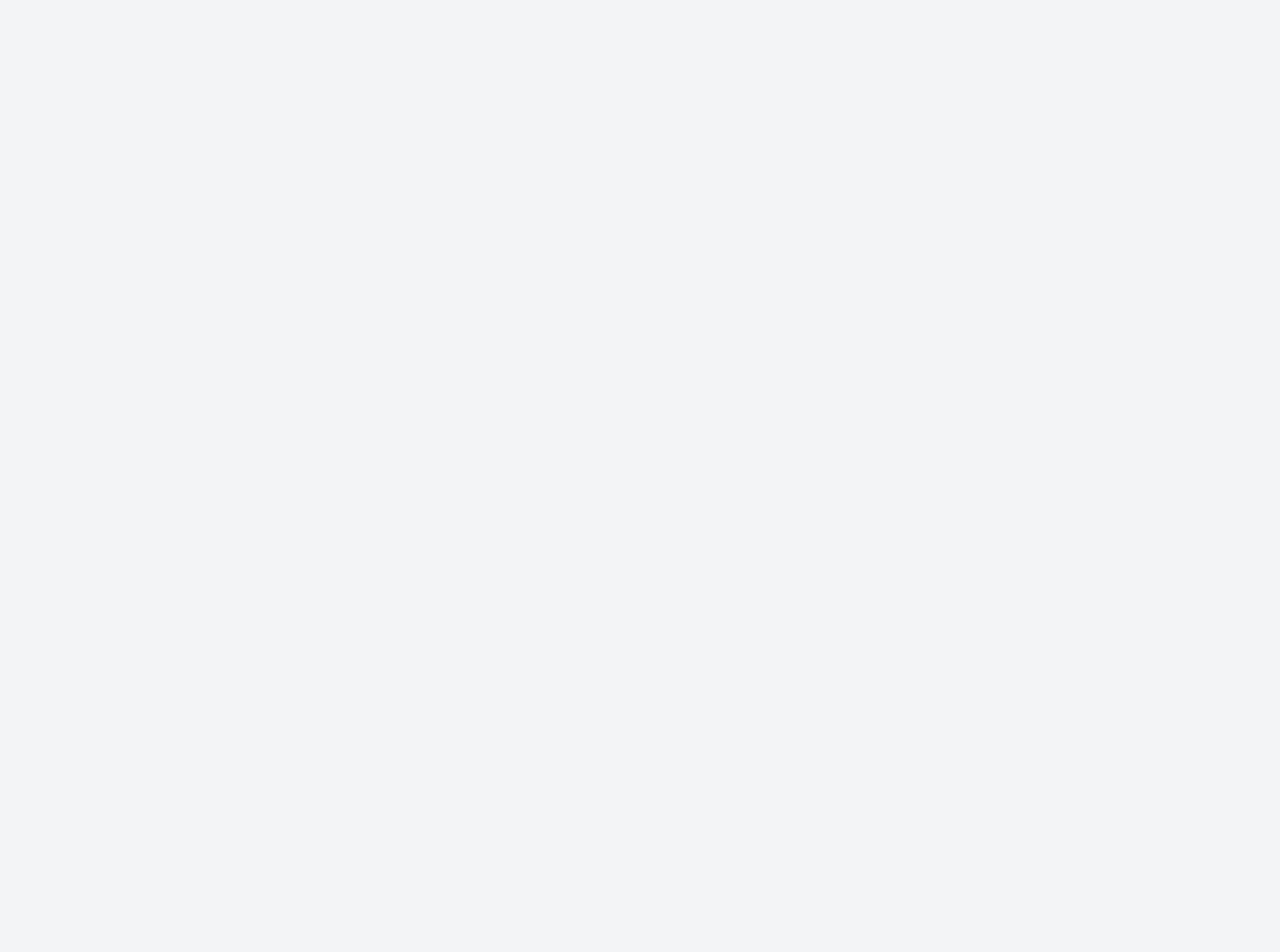
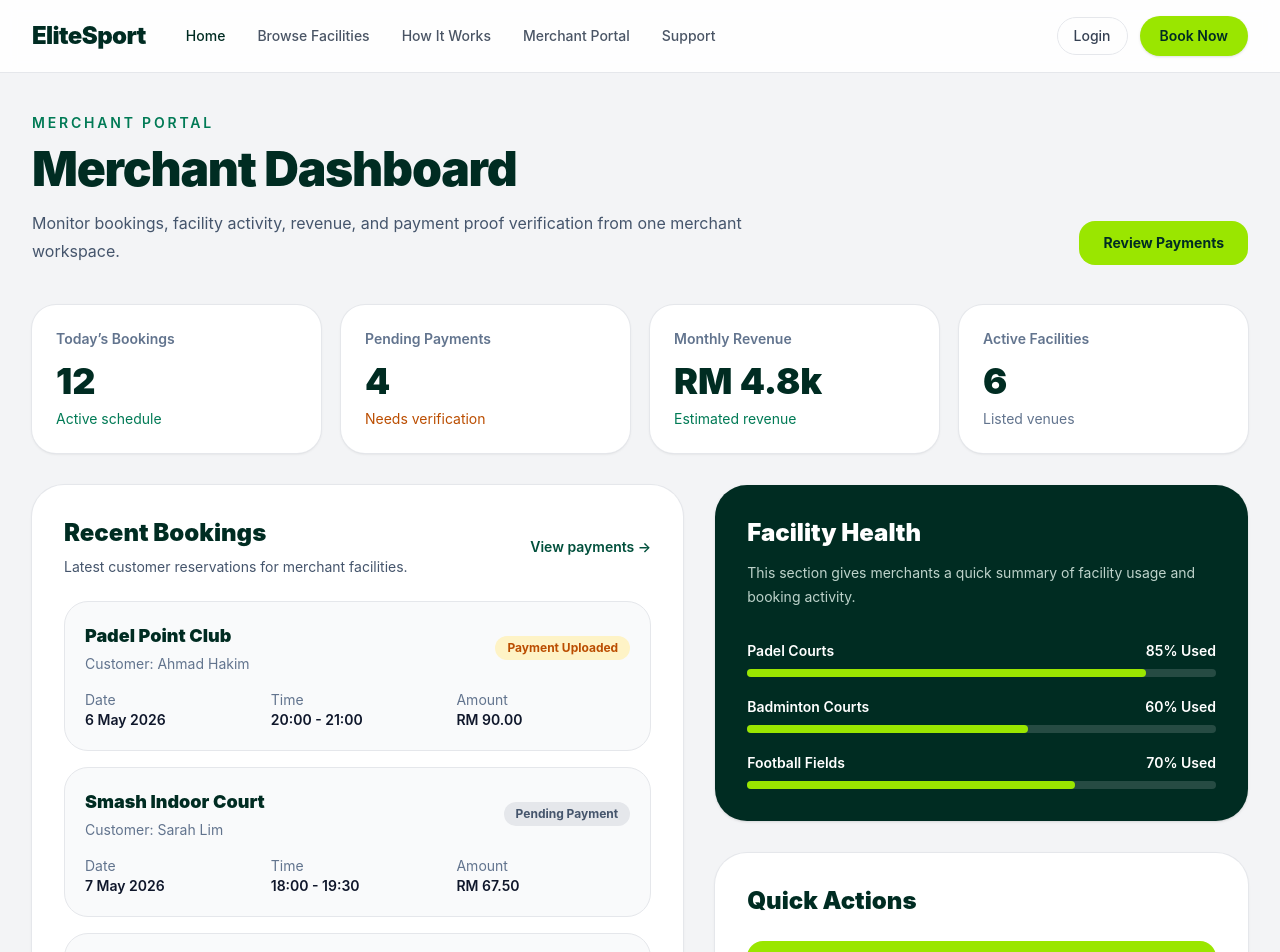
Before and after one commit to 3mdd/sports-booking-platform, a React (Vite) app in the folder client/: page /merchant/dashboard in a window 1280 px wide. Before the commit this address had no page. Shown: the top 952 px of the page. Before the commit the page ends 800 px from the top, so only its background shows below. Built offline with nearby package versions, Linux system fonts and the light colour scheme.

Commit message:
Add merchant dashboard and portal navigation

```diff
--- a/client/src/App.jsx
+++ b/client/src/App.jsx
@@ -7,6 +7,7 @@ import BookingConfirmationPage from "./pages/customer/BookingConfirmationPage";
 import ScrollToTop from "./components/layout/ScrollToTop";
 import PaymentProofUploadPage from "./pages/customer/PaymentProofUploadPage";
 import PaymentVerificationPage from "./pages/merchant/PaymentVerificationPage";
+import MerchantDashboardPage from "./pages/merchant/MerchantDashboardPage";
 
 function App() {
   return (
@@ -21,6 +22,7 @@ function App() {
         <Route path="/booking/confirm" element={<BookingConfirmationPage />} />
         <Route path="/payment-proof" element={<PaymentProofUploadPage />} />
         <Route path="/merchant/payments" element={<PaymentVerificationPage />} />
+        <Route path="/merchant/dashboard" element={<MerchantDashboardPage />} />
       </Routes>
     </BrowserRouter>
   );
--- a/client/src/components/layout/Navbar.jsx
+++ b/client/src/components/layout/Navbar.jsx
@@ -23,7 +23,7 @@ function Navbar() {
               How It Works
             </button>
             <Link
-  to="/merchant/payments"
+  to="/merchant/dashboard"
   className="text-sm font-medium text-gray-600 hover:text-lime-600"
 >
   Merchant Portal
--- /dev/null
+++ b/client/src/pages/merchant/MerchantDashboardPage.jsx
@@ -0,0 +1,247 @@
+import { Link } from "react-router-dom";
+import Navbar from "../../components/layout/Navbar";
+import Footer from "../../components/layout/Footer";
+
+const recentBookings = [
+  {
+    id: 1,
+    customerName: "Ahmad Hakim",
+    facilityName: "Padel Point Club",
+    date: "6 May 2026",
+    time: "20:00 - 21:00",
+    amount: "RM 90.00",
+    status: "Payment Uploaded",
+  },
+  {
+    id: 2,
+    customerName: "Sarah Lim",
+    facilityName: "Smash Indoor Court",
+    date: "7 May 2026",
+    time: "18:00 - 19:30",
+    amount: "RM 67.50",
+    status: "Pending Payment",
+  },
+  {
+    id: 3,
+    customerName: "Daniel Wong",
+    facilityName: "Grand Football Arena",
+    date: "8 May 2026",
+    time: "21:00 - 23:00",
+    amount: "RM 240.00",
+    status: "Confirmed",
+  },
+];
+
+function MerchantDashboardPage() {
+  return (
+    <div className="min-h-screen bg-[#f3f4f6] text-slate-900">
+      <Navbar />
+
+      <main className="mx-auto max-w-7xl px-6 py-10 lg:px-8">
+        <section className="mb-10 flex flex-col justify-between gap-6 md:flex-row md:items-end">
+          <div>
+            <p className="text-sm font-semibold uppercase tracking-[0.2em] text-emerald-700">
+              Merchant Portal
+            </p>
+            <h1 className="mt-3 text-4xl font-black tracking-tight text-emerald-950 md:text-5xl">
+              Merchant Dashboard
+            </h1>
+            <p className="mt-4 max-w-3xl text-base leading-7 text-slate-600">
+              Monitor bookings, facility activity, revenue, and payment proof
+              verification from one merchant workspace.
+            </p>
+          </div>
+
+          <Link
+            to="/merchant/payments"
+            className="rounded-2xl bg-lime-400 px-6 py-3 text-sm font-bold text-emerald-950 transition hover:bg-lime-300"
+          >
+            Review Payments
+          </Link>
+        </section>
+
+        <section className="mb-8 grid gap-5 md:grid-cols-2 xl:grid-cols-4">
+          <div className="rounded-[1.5rem] bg-white p-6 shadow-sm ring-1 ring-gray-200">
+            <p className="text-sm font-semibold text-slate-500">
+              Today’s Bookings
+            </p>
+            <p className="mt-3 text-4xl font-black text-emerald-950">12</p>
+            <p className="mt-2 text-sm text-emerald-700">Active schedule</p>
+          </div>
+
+          <div className="rounded-[1.5rem] bg-white p-6 shadow-sm ring-1 ring-gray-200">
+            <p className="text-sm font-semibold text-slate-500">
+              Pending Payments
+            </p>
+            <p className="mt-3 text-4xl font-black text-emerald-950">4</p>
+            <p className="mt-2 text-sm text-amber-700">Needs verification</p>
+          </div>
+
+          <div className="rounded-[1.5rem] bg-white p-6 shadow-sm ring-1 ring-gray-200">
+            <p className="text-sm font-semibold text-slate-500">
+              Monthly Revenue
+            </p>
+            <p className="mt-3 text-4xl font-black text-emerald-950">
+              RM 4.8k
+            </p>
+            <p className="mt-2 text-sm text-emerald-700">Estimated revenue</p>
+          </div>
+
+          <div className="rounded-[1.5rem] bg-white p-6 shadow-sm ring-1 ring-gray-200">
+            <p className="text-sm font-semibold text-slate-500">
+              Active Facilities
+            </p>
+            <p className="mt-3 text-4xl font-black text-emerald-950">6</p>
+            <p className="mt-2 text-sm text-slate-500">Listed venues</p>
+          </div>
+        </section>
+
+        <section className="grid gap-8 lg:grid-cols-[1.1fr_0.9fr]">
+          <div className="rounded-[2rem] bg-white p-6 shadow-sm ring-1 ring-gray-200 md:p-8">
+            <div className="mb-6 flex items-center justify-between gap-4">
+              <div>
+                <h2 className="text-2xl font-black text-emerald-950">
+                  Recent Bookings
+                </h2>
+                <p className="mt-2 text-sm text-slate-600">
+                  Latest customer reservations for merchant facilities.
+                </p>
+              </div>
+
+              <Link
+                to="/merchant/payments"
+                className="text-sm font-semibold text-emerald-900 hover:text-lime-600"
+              >
+                View payments →
+              </Link>
+            </div>
+
+            <div className="space-y-4">
+              {recentBookings.map((booking) => (
+                <article
+                  key={booking.id}
+                  className="rounded-[1.5rem] border border-gray-200 bg-gray-50 p-5"
+                >
+                  <div className="flex flex-col justify-between gap-4 md:flex-row md:items-center">
+                    <div>
+                      <h3 className="text-lg font-black text-emerald-950">
+                        {booking.facilityName}
+                      </h3>
+                      <p className="mt-1 text-sm text-slate-500">
+                        Customer: {booking.customerName}
+                      </p>
+                    </div>
+
+                    <span
+                      className={`w-fit rounded-full px-3 py-1 text-xs font-bold ${
+                        booking.status === "Confirmed"
+                          ? "bg-lime-100 text-emerald-950"
+                          : booking.status === "Payment Uploaded"
+                          ? "bg-amber-100 text-amber-700"
+                          : "bg-gray-200 text-slate-600"
+                      }`}
+                    >
+                      {booking.status}
+                    </span>
+                  </div>
+
+                  <div className="mt-4 grid gap-3 text-sm md:grid-cols-3">
+                    <div>
+                      <p className="text-slate-500">Date</p>
+                      <p className="font-semibold text-slate-900">
+                        {booking.date}
+                      </p>
+                    </div>
+
+                    <div>
+                      <p className="text-slate-500">Time</p>
+                      <p className="font-semibold text-slate-900">
+                        {booking.time}
+                      </p>
+                    </div>
+
+                    <div>
+                      <p className="text-slate-500">Amount</p>
+                      <p className="font-semibold text-slate-900">
+                        {booking.amount}
+                      </p>
+                    </div>
+                  </div>
+                </article>
+              ))}
+            </div>
+          </div>
+
+          <div className="space-y-8">
+            <div className="rounded-[2rem] bg-emerald-950 p-8 text-white shadow-sm">
+              <h2 className="text-2xl font-black">Facility Health</h2>
+              <p className="mt-3 text-sm leading-6 text-emerald-50/80">
+                This section gives merchants a quick summary of facility usage
+                and booking activity.
+              </p>
+
+              <div className="mt-8 space-y-5">
+                <div>
+                  <div className="flex justify-between text-sm font-semibold">
+                    <span>Padel Courts</span>
+                    <span>85% Used</span>
+                  </div>
+                  <div className="mt-2 h-2 rounded-full bg-white/15">
+                    <div className="h-2 w-[85%] rounded-full bg-lime-400" />
+                  </div>
+                </div>
+
+                <div>
+                  <div className="flex justify-between text-sm font-semibold">
+                    <span>Badminton Courts</span>
+                    <span>60% Used</span>
+                  </div>
+                  <div className="mt-2 h-2 rounded-full bg-white/15">
+                    <div className="h-2 w-[60%] rounded-full bg-lime-400" />
+                  </div>
+                </div>
+
+                <div>
+                  <div className="flex justify-between text-sm font-semibold">
+                    <span>Football Fields</span>
+                    <span>70% Used</span>
+                  </div>
+                  <div className="mt-2 h-2 rounded-full bg-white/15">
+                    <div className="h-2 w-[70%] rounded-full bg-lime-400" />
+                  </div>
+                </div>
+              </div>
+            </div>
+
+            <div className="rounded-[2rem] bg-white p-8 shadow-sm ring-1 ring-gray-200">
+              <h2 className="text-2xl font-black text-emerald-950">
+                Quick Actions
+              </h2>
+
+              <div className="mt-6 grid gap-3">
+                <Link
+                  to="/merchant/payments"
+                  className="rounded-2xl bg-lime-400 px-5 py-3 text-center text-sm font-bold text-emerald-950 transition hover:bg-lime-300"
+                >
+                  Verify Payment Proofs
+                </Link>
+
+                <button className="rounded-2xl border border-gray-200 bg-white px-5 py-3 text-sm font-semibold text-slate-700 transition hover:bg-gray-50">
+                  Manage Facilities
+                </button>
+
+                <button className="rounded-2xl border border-gray-200 bg-white px-5 py-3 text-sm font-semibold text-slate-700 transition hover:bg-gray-50">
+                  View Booking Schedule
+                </button>
+              </div>
+            </div>
+          </div>
+        </section>
+      </main>
+
+      <Footer />
+    </div>
+  );
+}
+
+export default MerchantDashboardPage;
```
